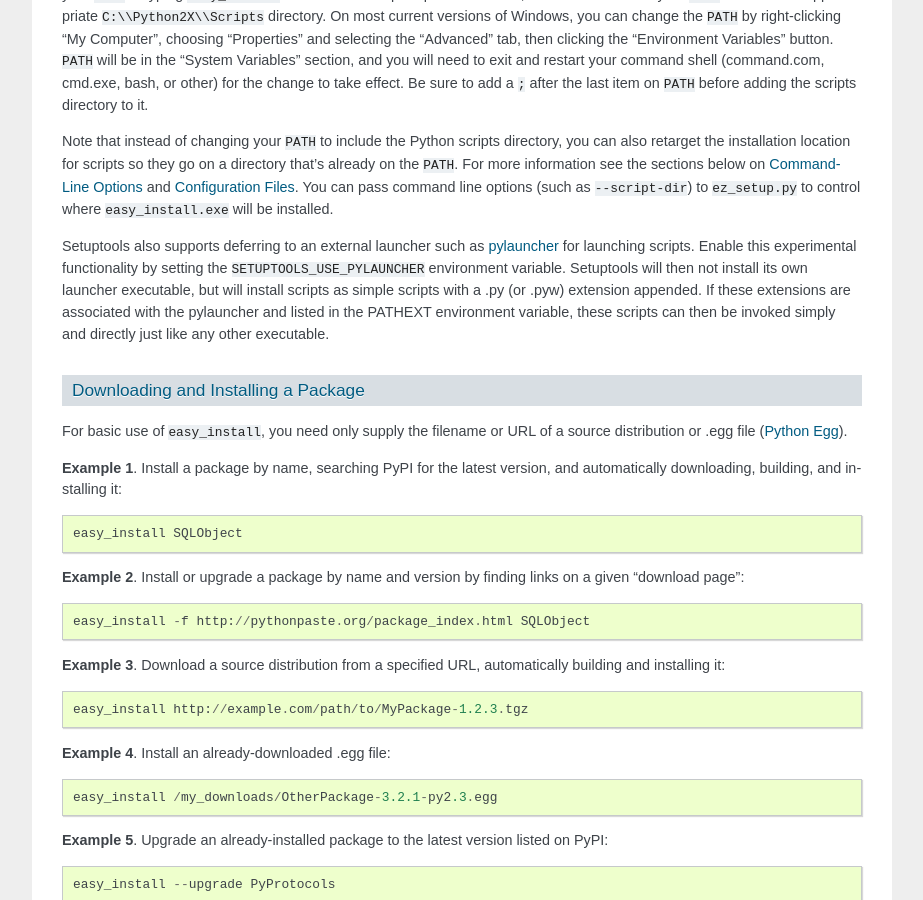
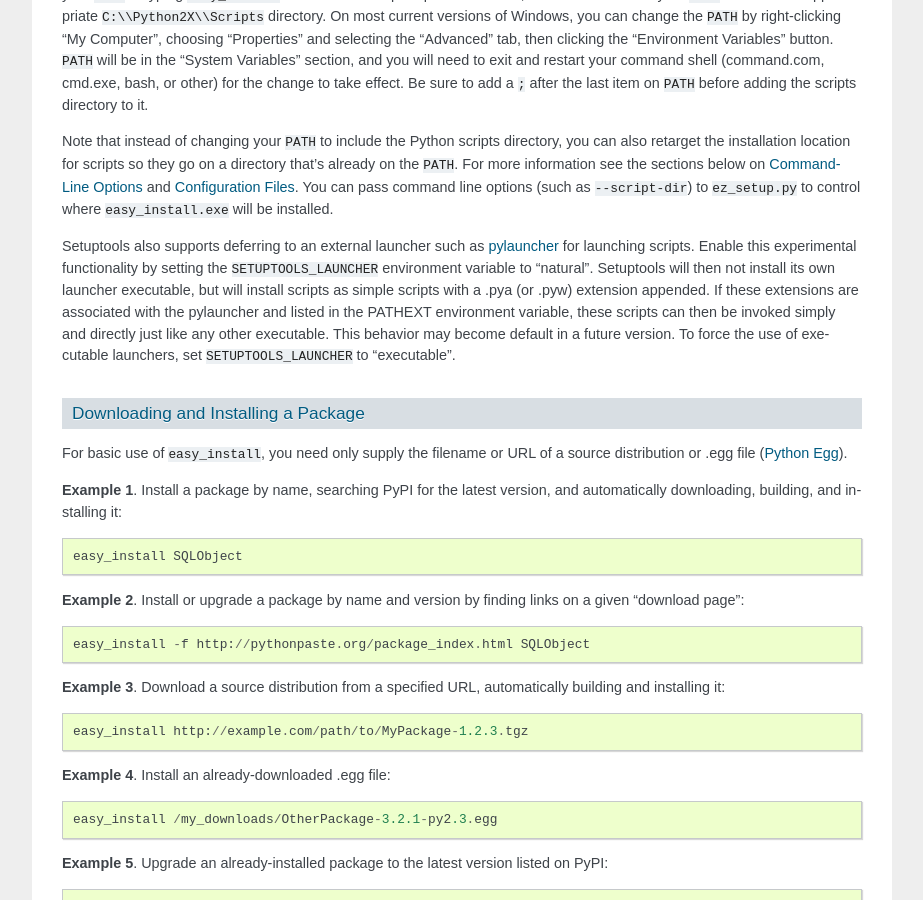
Before and after one commit to Distrotech/setuptools, a Sphinx documentation site: the page built from docs/easy_install.txt, in a window 1280 px wide and 900 px high, scrolled down 1922 px. Shown: the whole window, without its empty margins (198-1121 px from the left). Built offline with Sphinx 7.4.7, drawn with Linux system fonts in a browser that asks for light colours; the version number is read from the project's files by our own code.

Commit message:
Changed the launcher relevant environment variable to SETUPTOOLS_LAUNCHER and it now accepts different strings 'natural' and 'executable', instead of only reflecting a boolean value.

```diff
--- a/CHANGES.txt
+++ b/CHANGES.txt
@@ -10,9 +10,11 @@ CHANGES
   <https://bitbucket.org/pypa/pylauncher>`_ (included with Python 3.3) to
   launch console and GUI scripts and not install its own launcher
   executables. This experimental functionality is currently only enabled if
-  the ``SETUPTOOLS_USE_PYLAUNCHER`` environment variable is set (to anything).
+  the ``SETUPTOOLS_LAUNCHER`` environment variable is set to "natural".
   In the future, this behavior may become default, but only after it has
-  matured and seen substantial adoption.
+  matured and seen substantial adoption. The ``SETUPTOOLS_LAUNCHER`` also
+  accepts "executable" to force the default behavior of creating launcher
+  executables.
 * Issue #63: Bootstrap script (ez_setup.py) now prefers Powershell, curl, or
   wget for retrieving the Setuptools tarball for improved security of the
   install. The script will still fall back to a simple ``urlopen`` on
--- a/docs/easy_install.txt
+++ b/docs/easy_install.txt
@@ -98,12 +98,14 @@ can pass command line options (such as ``--script-dir``) to
 Setuptools also supports deferring to an external launcher such as
 `pylauncher <https://bitbucket.org/pypa/pylauncher>`_ for launching scripts.
 Enable this experimental functionality by setting the
-``SETUPTOOLS_USE_PYLAUNCHER`` environment variable. Setuptools will then not
+``SETUPTOOLS_LAUNCHER`` environment variable to "natural". Setuptools will
+then not
 install its own launcher executable, but will install scripts as simple
-scripts with a .py (or .pyw) extension appended. If these extensions are
+scripts with a .pya (or .pyw) extension appended. If these extensions are
 associated with the pylauncher and listed in the PATHEXT environment variable,
 these scripts can then be invoked simply and directly just like any other
-executable.
+executable. This behavior may become default in a future version. To force
+the use of executable launchers, set ``SETUPTOOLS_LAUNCHER`` to "executable".
 
 
 Downloading and Installing a Package
```
Also changed, not shown: 1 other file.
